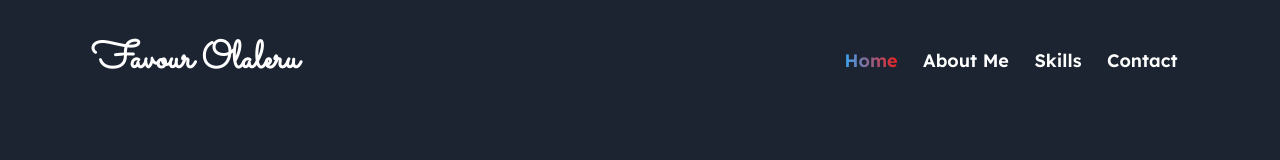
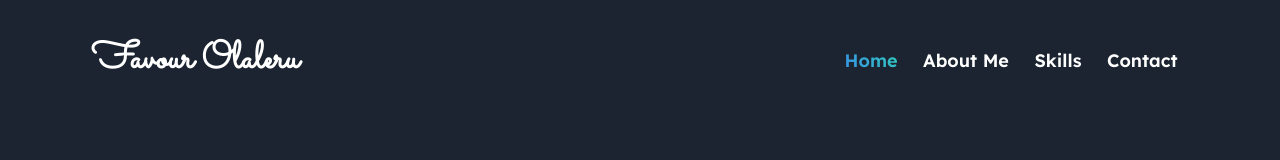
Before and after one commit to NTiger07/portfolio-react, a React (Create React App) app: page / in a window 1280 px wide. In both pictures the pointer is over the link "Home". Shown: the top 160 px of the page. Built offline with nearby package versions, Linux system fonts and the light colour scheme.

Commit message:
navlinks style fix

```diff
--- a/src/components/Navbar.css
+++ b/src/components/Navbar.css
@@ -27,7 +27,7 @@
 }
 .nav-links a:hover {
   transition: all 0.3s ease-in;
-  background: linear-gradient(to right, #3da2f0, #f11e1e);
+  background: linear-gradient(60deg, #3792e4, #31cabd);
   background-clip: text;
   -webkit-text-fill-color: transparent;
 }
```
